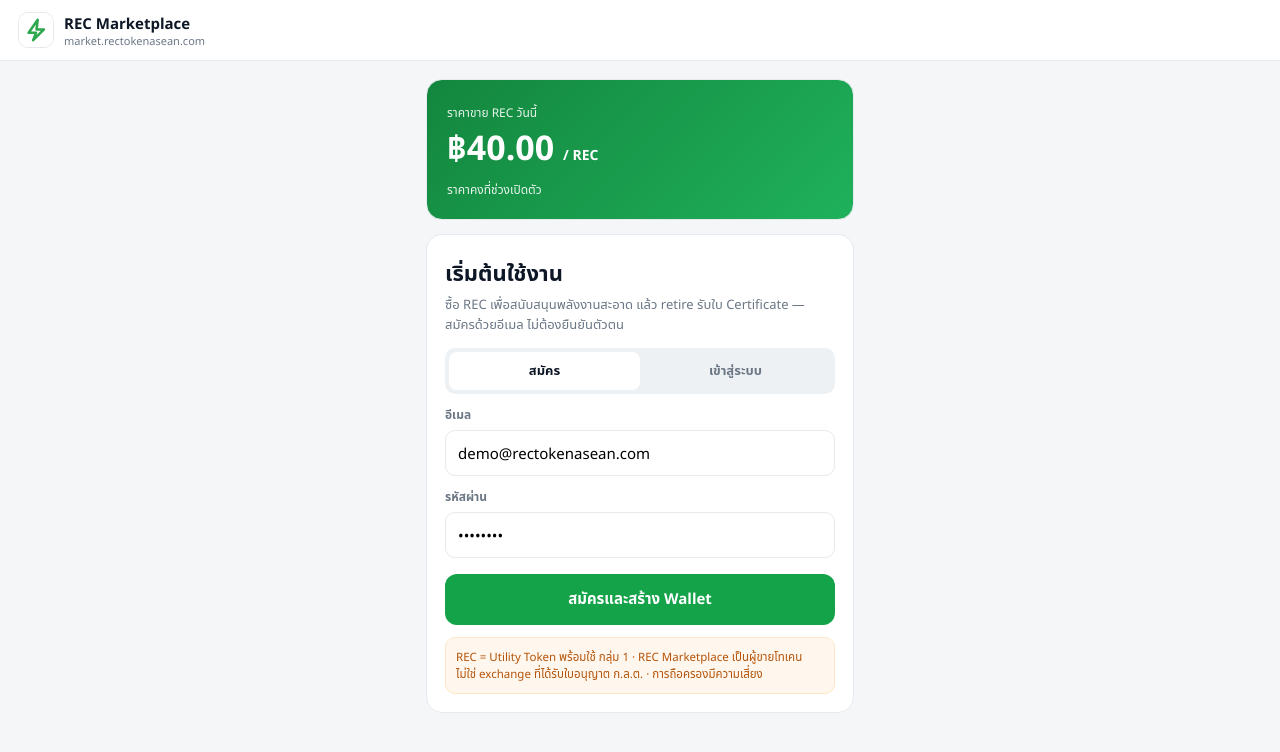
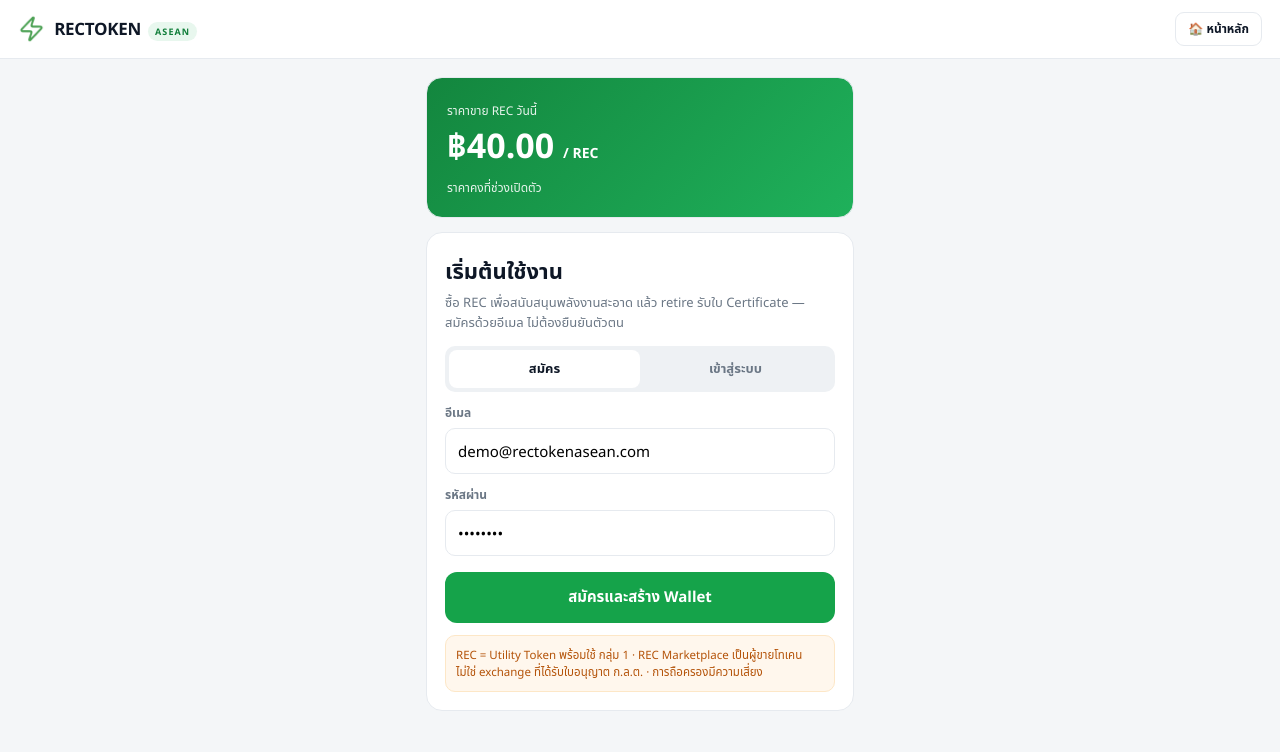
Before and after one commit to owhatphone-mvp/rec-marketplace, a website: page public/index.html in a window 1280 px wide. Drawn offline with Linux system fonts and the light colour scheme; no server answers.

Commit message:
use real RECTOKEN ASEAN logo (bolt-64.png) + home button

```diff
--- a/public/index.html
+++ b/public/index.html
@@ -51,10 +51,13 @@
 </head>
 <body>
 <header>
-  <img src="rectoken-mark.svg" alt="RECTOKEN" class="logo" style="object-fit:contain;background:#fff;border:1px solid var(--line)">
-  <div><div style="font-weight:800;font-size:15px">REC Marketplace</div><div class="url">market.rectokenasean.com</div></div>
+  <a href="https://rectokenasean.com" style="display:flex;align-items:center;gap:9px;text-decoration:none">
+    <img src="bolt-64.png" alt="RECTOKEN" style="height:30px;width:auto;object-fit:contain;display:block">
+    <span style="display:flex;align-items:baseline;gap:7px;font-weight:800;font-size:17px;letter-spacing:-.3px;color:var(--ink)">RECTOKEN <span style="font-size:9px;font-weight:700;background:var(--green-l);color:var(--green-d);padding:3px 7px;border-radius:99px;letter-spacing:1.1px">ASEAN</span></span>
+  </a>
   <div class="sp"></div>
-  <button id="logoutBtn" class="btn-line hidden" style="width:auto;padding:7px 12px;border-radius:9px;font-weight:700;font-size:12px;cursor:pointer" onclick="logout()">ออก</button>
+  <a href="https://rectokenasean.com" class="btn-line" style="width:auto;padding:7px 12px;border-radius:9px;font-weight:700;font-size:12px;cursor:pointer;text-decoration:none;color:var(--ink);display:inline-flex;align-items:center;gap:5px" title="กลับหน้าหลัก">🏠 หน้าหลัก</a>
+  <button id="logoutBtn" class="btn-line hidden" style="width:auto;padding:7px 12px;border-radius:9px;font-weight:700;font-size:12px;cursor:pointer;margin-left:8px" onclick="logout()">ออก</button>
 </header>
 <div class="app">
   <div id="view-auth">
```
